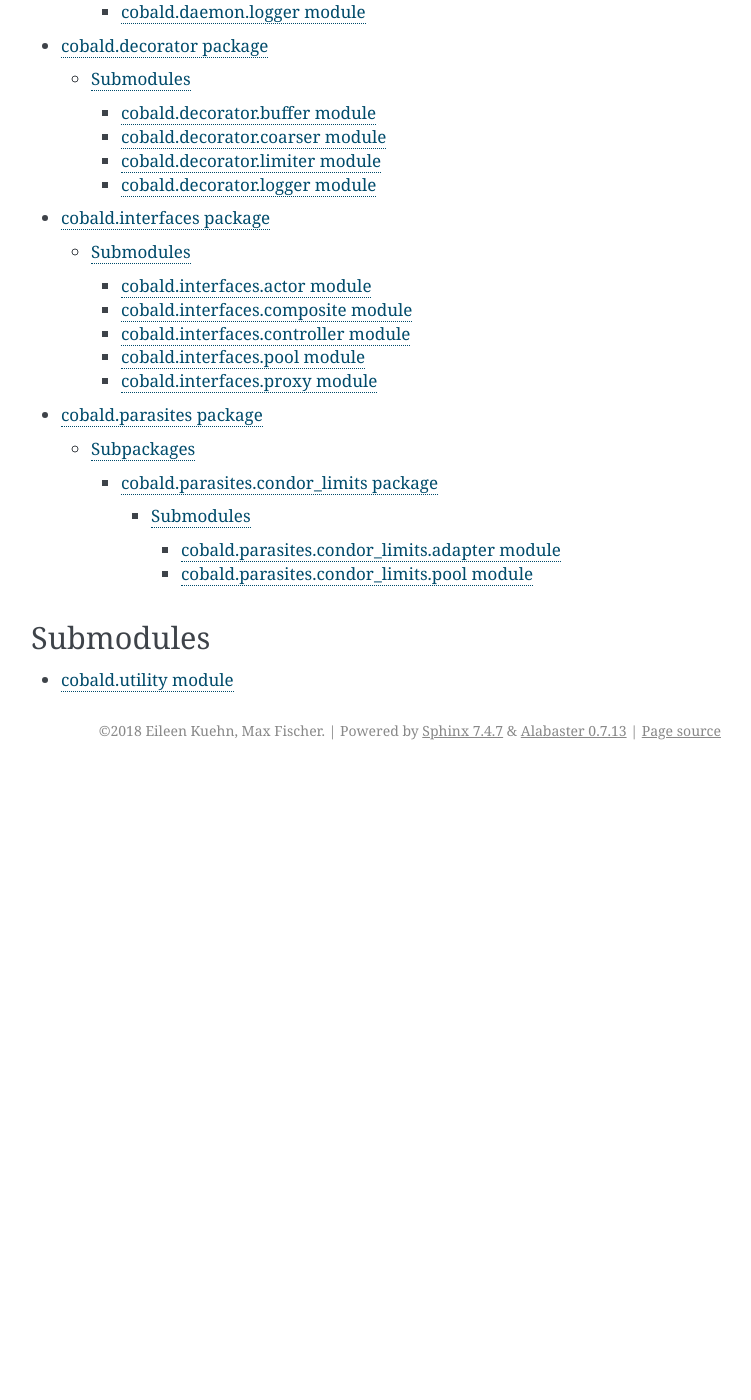
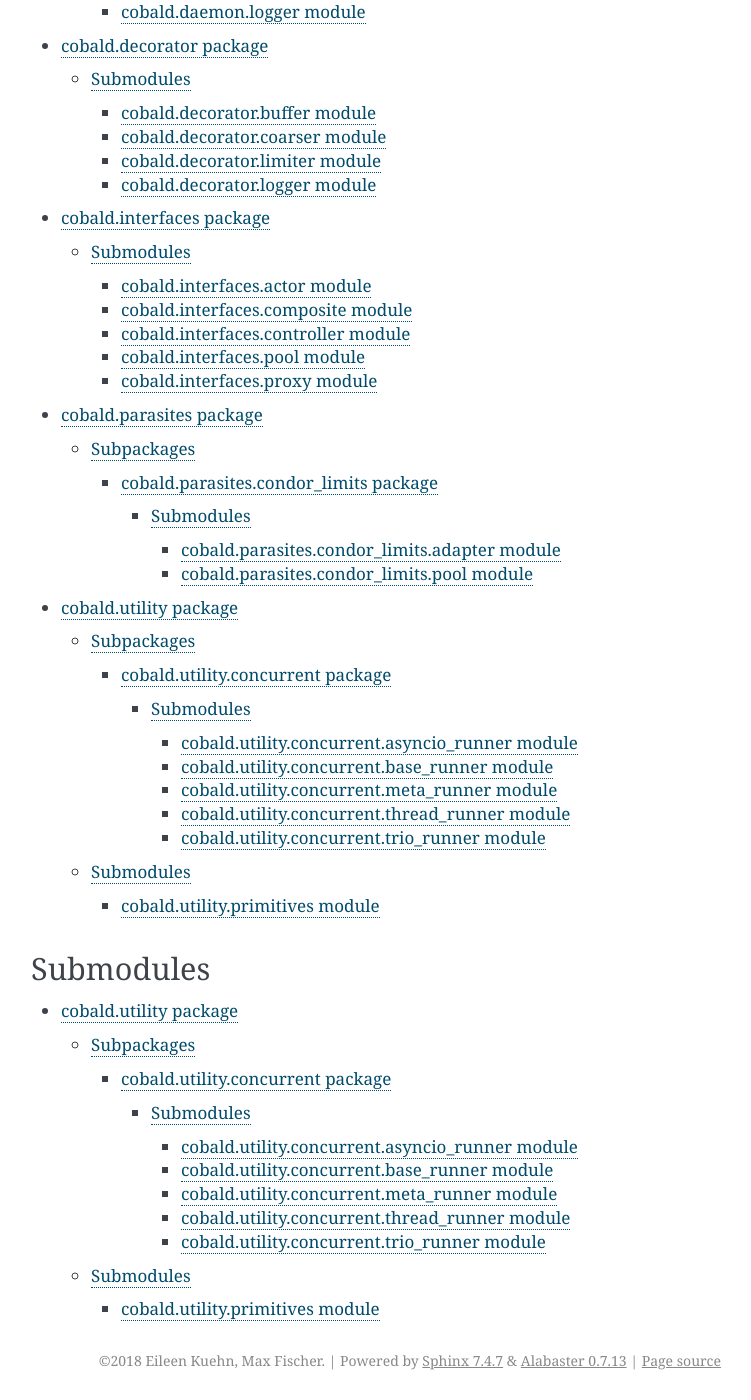
Before and after one commit to MatterMiners/cobald, a Sphinx documentation site: the page built from docs/source/api/cobald.rst, in a window 1280 px wide and 1400 px high, scrolled down 779 px. Shown: the whole window, without its empty margins (389-1140 px from the left). Built offline with Sphinx 7.4.7, drawn with Linux system fonts in a browser that asks for light colours; formulas are drawn with MathJax 3; before the commit the page ends 1549 px from its top, so only the background shows below that.

```diff
--- a/docs/source/api/cobald.rst
+++ b/docs/source/api/cobald.rst
@@ -17,6 +17,7 @@ Subpackages
     cobald.decorator
     cobald.interfaces
     cobald.parasites
+    cobald.utility
 
 Submodules
 ----------
--- /dev/null
+++ b/docs/source/api/cobald.utility.concurrent.asyncio_runner.rst
@@ -0,0 +1,7 @@
+cobald\.utility\.concurrent\.asyncio\_runner module
+===================================================
+
+.. automodule:: cobald.utility.concurrent.asyncio_runner
+    :members:
+    :undoc-members:
+    :show-inheritance:
--- /dev/null
+++ b/docs/source/api/cobald.utility.concurrent.base_runner.rst
@@ -0,0 +1,7 @@
+cobald\.utility\.concurrent\.base\_runner module
+================================================
+
+.. automodule:: cobald.utility.concurrent.base_runner
+    :members:
+    :undoc-members:
+    :show-inheritance:
--- /dev/null
+++ b/docs/source/api/cobald.utility.concurrent.meta_runner.rst
@@ -0,0 +1,7 @@
+cobald\.utility\.concurrent\.meta\_runner module
+================================================
+
+.. automodule:: cobald.utility.concurrent.meta_runner
+    :members:
+    :undoc-members:
+    :show-inheritance:
--- /dev/null
+++ b/docs/source/api/cobald.utility.concurrent.thread_runner.rst
@@ -0,0 +1,7 @@
+cobald\.utility\.concurrent\.thread\_runner module
+==================================================
+
+.. automodule:: cobald.utility.concurrent.thread_runner
+    :members:
+    :undoc-members:
+    :show-inheritance:
--- /dev/null
+++ b/docs/source/api/cobald.utility.concurrent.trio_runner.rst
@@ -0,0 +1,7 @@
+cobald\.utility\.concurrent\.trio\_runner module
+================================================
+
+.. automodule:: cobald.utility.concurrent.trio_runner
+    :members:
+    :undoc-members:
+    :show-inheritance:
--- /dev/null
+++ b/docs/source/api/cobald.utility.primitives.rst
@@ -0,0 +1,7 @@
+cobald\.utility\.primitives module
+==================================
+
+.. automodule:: cobald.utility.primitives
+    :members:
+    :undoc-members:
+    :show-inheritance:
```
Also changed, not shown: docs/source/api/cobald.utility.concurrent.rst (added, +18 -0 lines), docs/source/api/cobald.utility.rst (+16 -2 lines).
